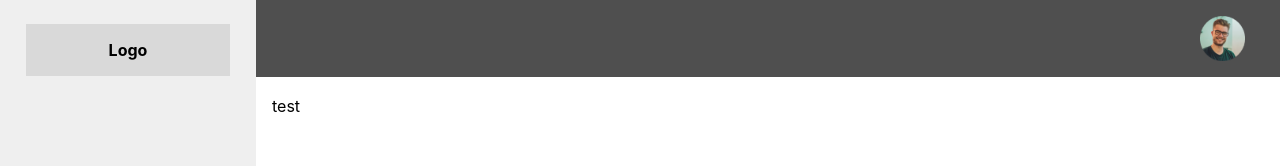
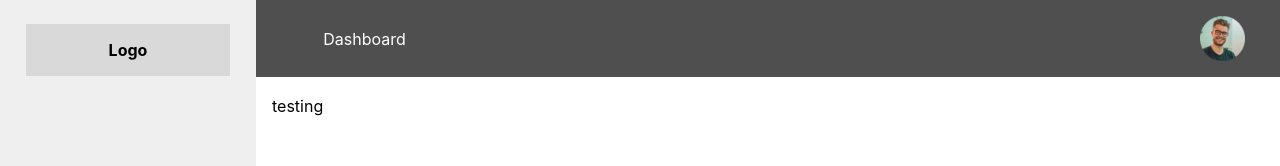
Before and after one commit to TT8-React/Team-2, a React (Create React App) app: page / in a window 1280 px wide. Shown: the top 166 px of the page. Built offline with nearby package versions, Linux system fonts and the light colour scheme.

Commit message:
adding unified layout containing the navbar and sidebar and main section

```diff
--- a/src/App.js
+++ b/src/App.js
@@ -1,13 +1,8 @@
-import Navbar from "./Components/Navbar/Navbar";
-import SideBar from "./Components/SideBar/SideBar";
-import Main from "./Components/Main/Main";
-
+import Layout from "./Components/Layout";
 function App() {
   return (
     <div className="App">
-      <SideBar />
-      <Main>test</Main>
-      <Navbar />
+      <Layout path="Dashboard">testing</Layout>
     </div>
   );
 }
--- /dev/null
+++ b/src/Components/Layout/index.js
@@ -0,0 +1,16 @@
+import React from "react";
+import Main from "../Main/Main";
+import Navbar from "../Navbar/Navbar";
+import SideBar from "../SideBar/SideBar";
+const index = ({ path, children }) => {
+  return (
+    <div>
+      <Navbar path={path} />
+      <Main>{children}</Main>
+
+      <SideBar />
+    </div>
+  );
+};
+
+export default index;
--- a/src/Components/SideBar/SideBar.js
+++ b/src/Components/SideBar/SideBar.js
@@ -13,6 +13,7 @@ const Side = styled.div`
 
 const SideItem = styled.div`
   margin: 2rem 0;
+  cursor: pointer;
   font-weight: bold;
 `;
 const Content = styled.div`
@@ -28,6 +29,7 @@ const Logo = styled.div`
   padding: 1rem 3rem;
   font-weight: bold;
   text-align: center;
+  cursor: pointer;
 `;
 const Items = styled.div``;
 const SideBar = () => {
@@ -50,12 +52,3 @@ const SideBar = () => {
 };
 
 export default SideBar;
-
-// const FormItem = ({ name, label }) => {
-//   return (
-//     <WrapperItem>
-//       <label htmlFor={name}>{label}</label>
-//       <Input type="text" placeholder={`Enter ${name}`} id={name} name={name} />
-//     </WrapperItem>
-//   );
-// };
```
